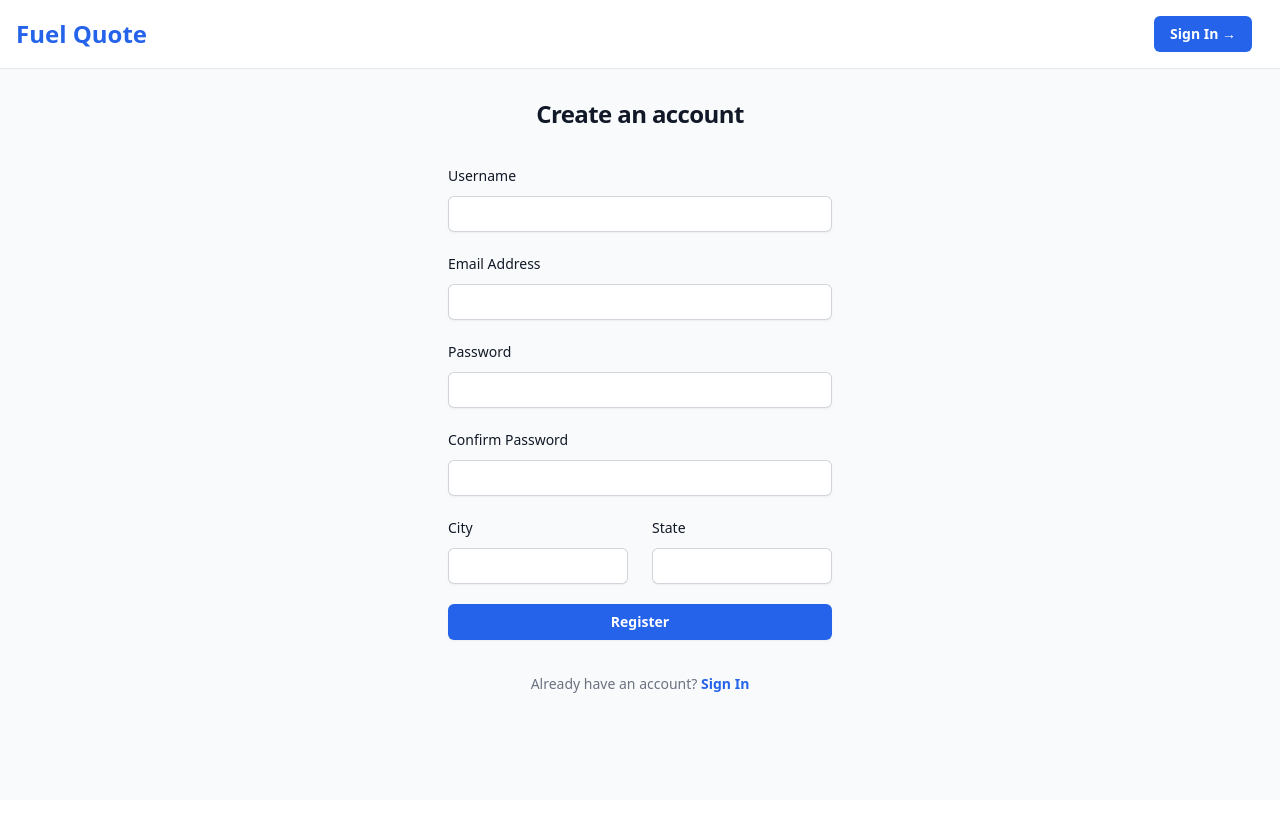
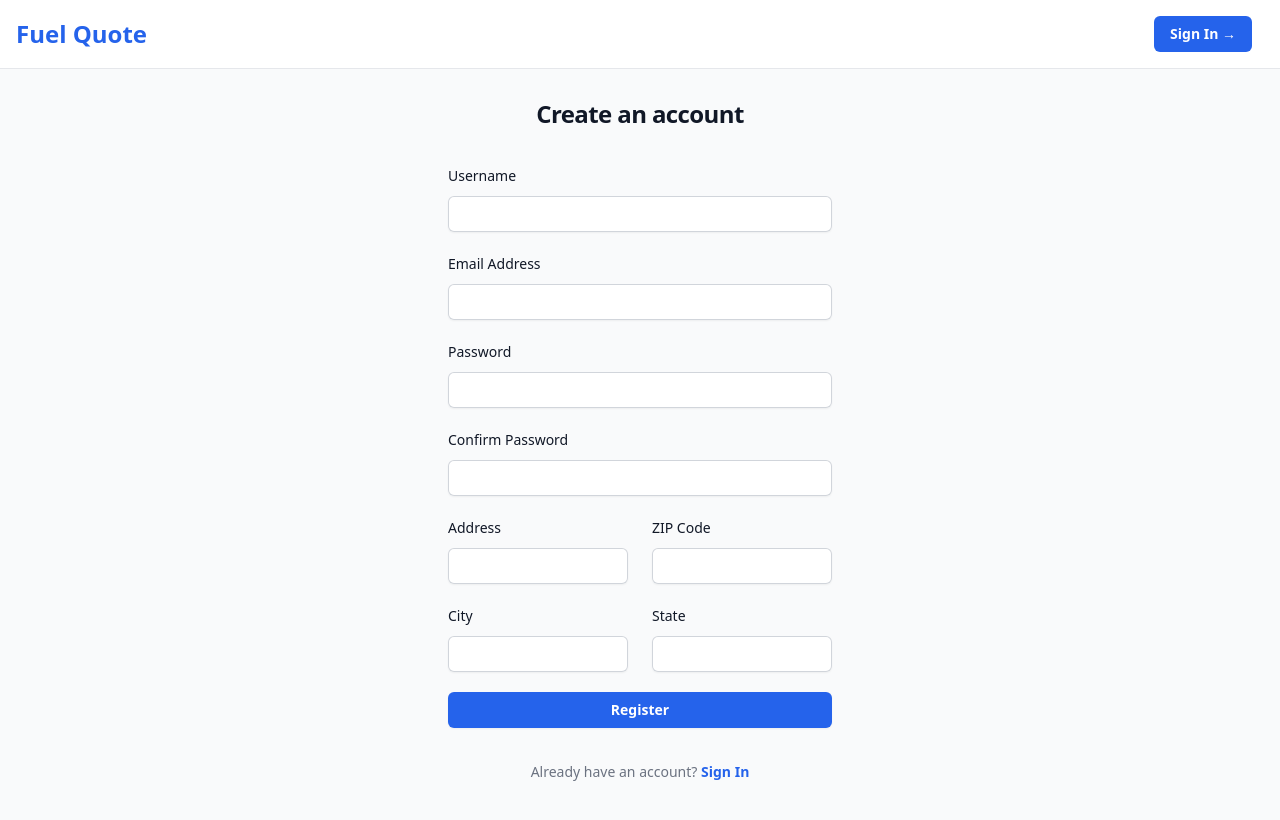
Before and after one commit to jaireid/fuel-quote-app, a React (Vite) app in the folder frontend/: page /register in a window 1280 px wide. Shown: the top 820 px of the page. Built offline with nearby package versions, Linux system fonts and the light colour scheme.

Commit message:
Update RegisterScreen.jsx

```diff
--- a/frontend/src/screens/RegisterScreen.jsx
+++ b/frontend/src/screens/RegisterScreen.jsx
@@ -7,10 +7,12 @@
 import Loader from "../components/Loader";
 
 const RegisterScreen = () => {
+  const [username, setUsername] = useState("");
   const [email, setEmail] = useState("");
   const [password, setPassword] = useState("");
   const [confirmPassword, setConfirmPassword] = useState("");
-  const [username, setUsername] = useState("");
+  const [address, setAddress] = useState("");
+  const [zipcode, setZipCode] = useState("");
   const [state, setState] = useState("");
   const [city, setCity] = useState("");
 
@@ -150,6 +152,46 @@
             <div className="sm:col-span-3 sm:col-start-1 grid grid-cols-2 gap-6">
               <div>
                 <label
+                  htmlFor="address"
+                  className="block text-sm font-medium leading-6 text-gray-900"
+                >
+                  Address
+                </label>
+                <div className="mt-2">
+                  <input
+                    type="text"
+                    name="address"
+                    id="address"
+                    className="block w-full rounded-md border-0 py-1.5 text-gray-900 shadow-sm ring-1 ring-inset ring-gray-300 placeholder:text-gray-400 focus:ring-2 focus:ring-inset focus:ring-indigo-600 sm:text-sm sm:leading-6"
+                    value={address}
+                    onChange={(e) => setAddress(e.target.value)}
+                  />
+                </div>
+              </div>
+
+              <div>
+                <label
+                  htmlFor="zipcode"
+                  className="block text-sm font-medium leading-6 text-gray-900"
+                >
+                  ZIP Code
+                </label>
+                <div className="mt-2">
+                  <input
+                    type="text"
+                    name="zipcode"
+                    id="zipcode"
+                    className="block w-full rounded-md border-0 py-1.5 text-gray-900 shadow-sm ring-1 ring-inset ring-gray-300 placeholder:text-gray-400 focus:ring-2 focus:ring-inset focus:ring-indigo-600 sm:text-sm sm:leading-6"
+                    value={zipcode}
+                    onChange={(e) => setZipCode(e.target.value)}
+                  />
+                </div>
+              </div>
+            </div>
+
+            <div className="sm:col-span-3 sm:col-start-1 grid grid-cols-2 gap-6">
+              <div>
+                <label
                   htmlFor="city"
                   className="block text-sm font-medium leading-6 text-gray-900"
                 >
@@ -160,7 +202,6 @@
                     type="text"
                     name="city"
                     id="city"
-                    autoComplete="address-level2"
                     className="block w-full rounded-md border-0 py-1.5 text-gray-900 shadow-sm ring-1 ring-inset ring-gray-300 placeholder:text-gray-400 focus:ring-2 focus:ring-inset focus:ring-indigo-600 sm:text-sm sm:leading-6"
                     value={city}
                     onChange={(e) => setCity(e.target.value)}
@@ -170,7 +211,7 @@
 
               <div>
                 <label
-                  htmlFor="region"
+                  htmlFor="state"
                   className="block text-sm font-medium leading-6 text-gray-900"
                 >
                   State
@@ -178,9 +219,8 @@
                 <div className="mt-2">
                   <input
                     type="text"
-                    name="region"
-                    id="region"
-                    autoComplete="address-level1"
+                    name="state"
+                    id="state"
                     className="block w-full rounded-md border-0 py-1.5 text-gray-900 shadow-sm ring-1 ring-inset ring-gray-300 placeholder:text-gray-400 focus:ring-2 focus:ring-inset focus:ring-indigo-600 sm:text-sm sm:leading-6"
                     value={state}
                     onChange={(e) => setState(e.target.value)}
```
